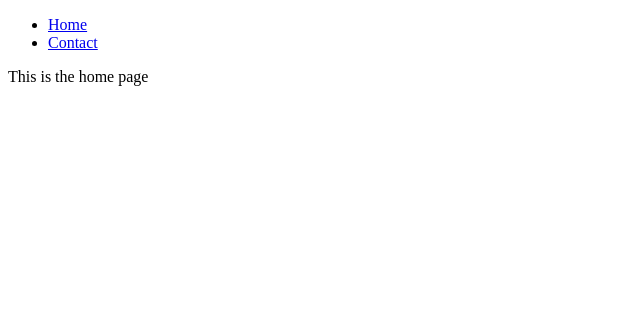
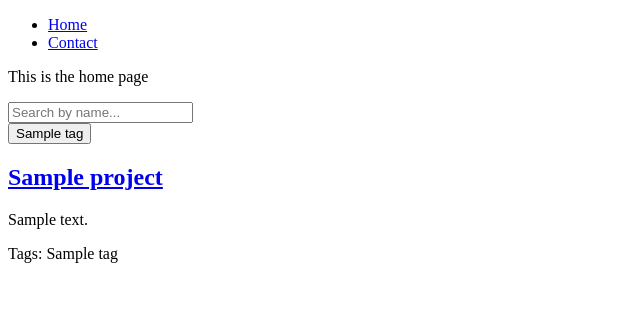
Before and after one commit to gitrlawton/django-javascript-portfolio-website, a Django app: page / in a window 1280 px wide. Shown: the top 312 px of the page, without its empty margins (0-640 px from the left). Run offline with Django 5.2, Linux system fonts and the light colour scheme; tables that the repository leaves empty hold one stand-in row (values such as "Sample post").

Commit message:
Wrote the unique content for the home.html template.

```diff
--- a/portfolio/mainapp/templates/home.html
+++ b/portfolio/mainapp/templates/home.html
@@ -2,6 +2,8 @@
 {% extends 'base.html' %}
 <!-- Load the static css file to use with this page. -->
 {% load static %}
+
+
 
 <!-- New content to override base template with. -->
 
@@ -9,6 +11,33 @@
 Home page
 {% endblock title %}
 
+{% block extrahead %}
+<link rel="stylesheet" href="{% static 'css/home.css' %}">
+{% endblock extrahead %}
+
 {% block content %}
-<p> This is the home page</p>
+    <p> This is the home page</p>
+    <div class="filters">
+        <input type="text" id="name-search" placeholder="Search by name..." />
+        <div class="tags-list">
+            {% for tag in tags %}
+                <button class="tag" data-tag="{{ tag.name|lower }}">{{ tag.name }}</button>
+            {% endfor %}
+        </div>
+    </div>
+    <div class="projects-list">
+        {% for project in projects %}
+        <div class="project" data-name="{{ project.title|lower }}" data-tags="{{ project.tags.all|join:', '|lower }}">
+            <h2>
+                <a href="{% url 'project' project.id %}">{{ project.title }}</a>
+            </h2>
+            <p>{{ project.description }}</p>
+            <p>Tags: {{ project.tags.all|join:', ' }}</p>
+        </div>
+        {% endfor %}
+    </div>
 {% endblock content %}
+
+{% block extra_js %}
+<script src="{% static 'js/home.js' %}"></script>
+{% endblock extra_js %}
--- a/portfolio/mainapp/views.py
+++ b/portfolio/mainapp/views.py
@@ -6,8 +6,14 @@ from .models import Project, Tag
 
 # This view takes in a request...
 def home(request):
-    # ...and renders the request along with the home.html template.
-    return render(request, "home.html")
+    # Collects all the different projects that exist.
+    projects = Project.objects.all()
+    # Collects all the different tags that exist.
+    tags = Tag.objects.all()
+    # ...and renders the request along with the home.html template, passing
+    # the template a dictionary containing the projects and tags.  This gives
+    # us access to the projects and tags variables from the home.html file.
+    return render(request, "home.html", {"projects": projects, "tags": tags})
 
 def contact(request):
     return render(request, "contact.html")
```
Also changed, not shown: portfolio/mainapp/templates/contact.html (+20 -0 lines), portfolio/mainapp/templates/project.html (+24 -0 lines), portfolio/mainapp/static/css/contact.css (added), portfolio/mainapp/static/css/home.css (added), portfolio/mainapp/static/css/js/home.js (added), portfolio/mainapp/static/css/js/project.js (added), portfolio/mainapp/static/css/project.css (added).
